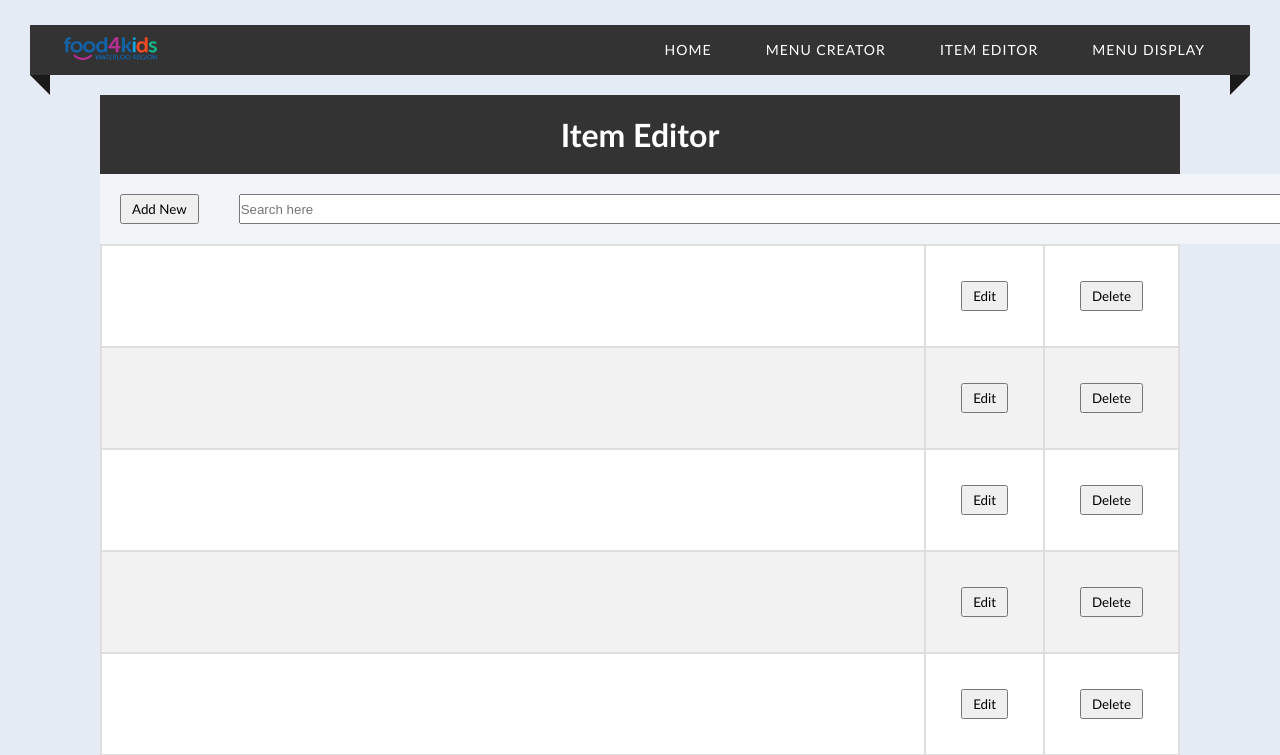
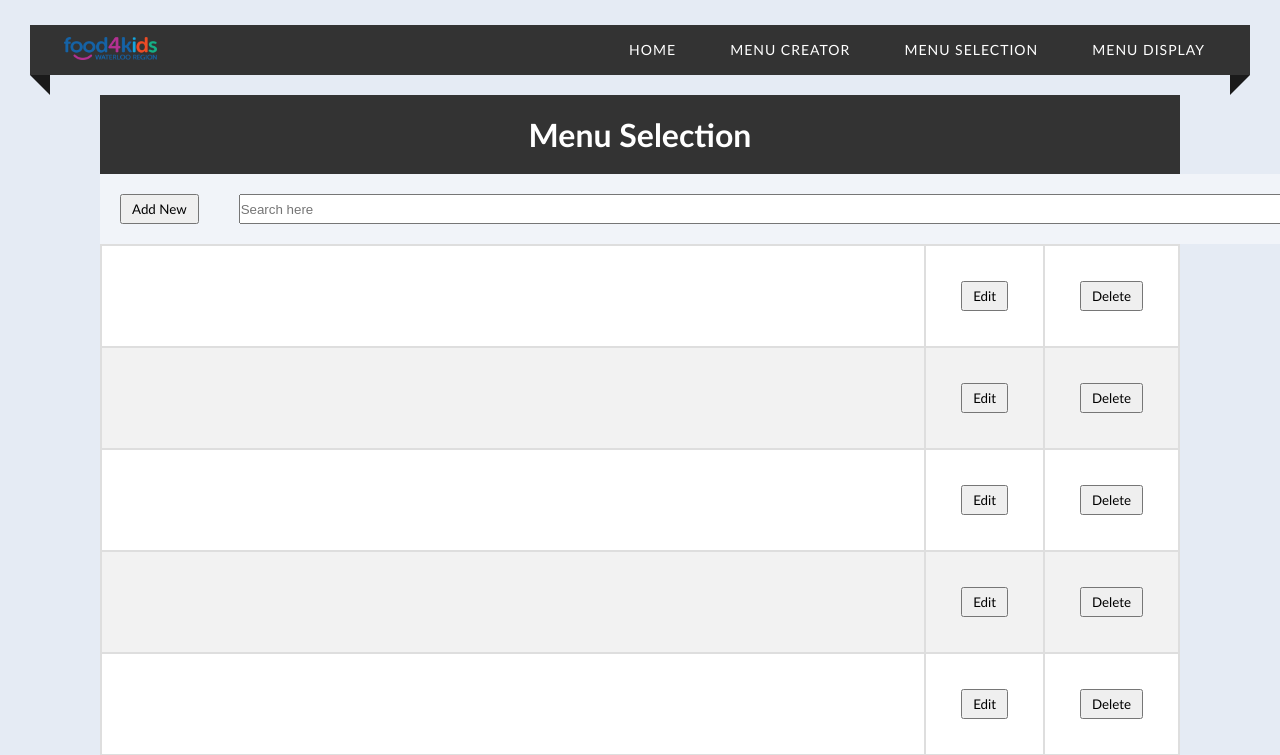
Before and after one commit to SuperMK15/Food4Kids, a PHP site: page /pages/menuSelector.php in a window 1280 px wide; the page is wider, and only the part inside the window is pictured. Shown: the top 755 px of that part. Run offline with PHP 8.4, Linux system fonts and the light colour scheme; data comes from the database, SQL or seed files in the repository.

Commit message:
Update menuSelector.php

```diff
--- a/pages/menuSelector.php
+++ b/pages/menuSelector.php
@@ -52,7 +52,7 @@
   <meta charset="utf-8">
   <meta name="viewport" content="width=device-width">
 
-  <title>Item Editor - Food4Kids Organizer - Waterloo Region</title>
+  <title>Menu Selection - Food4Kids Organizer - Waterloo Region</title>
   <link rel="shortcut icon" type="image/jpg" href="../images/favicon.png">
 
   <link href="../styles/theme.css" rel="stylesheet" type="text/css" />
@@ -66,7 +66,7 @@
         <ul class="menu">
           <li><a href="../index.php">Home</a></li>
           <li><a href="../pages/menuSelector.php">Menu Creator</li>
-          <li><a href="../pages/selector.php">Item Editor</a></li>
+          <li><a href="../pages/selector.php">Menu Selection</a></li>
           <li><a href="../pages/menu.php">Menu Display</a></li>
         </ul>
       </nav>
@@ -76,7 +76,7 @@
   <main>
     <div class="content">
       <div class="data1">
-        <h1>Item Editor</h1>
+        <h1>Menu Selection</h1>
         <div class="flex">
           <form method="post" action="../pages/addMenu.php">
             <section class="submission-addNew">
```
